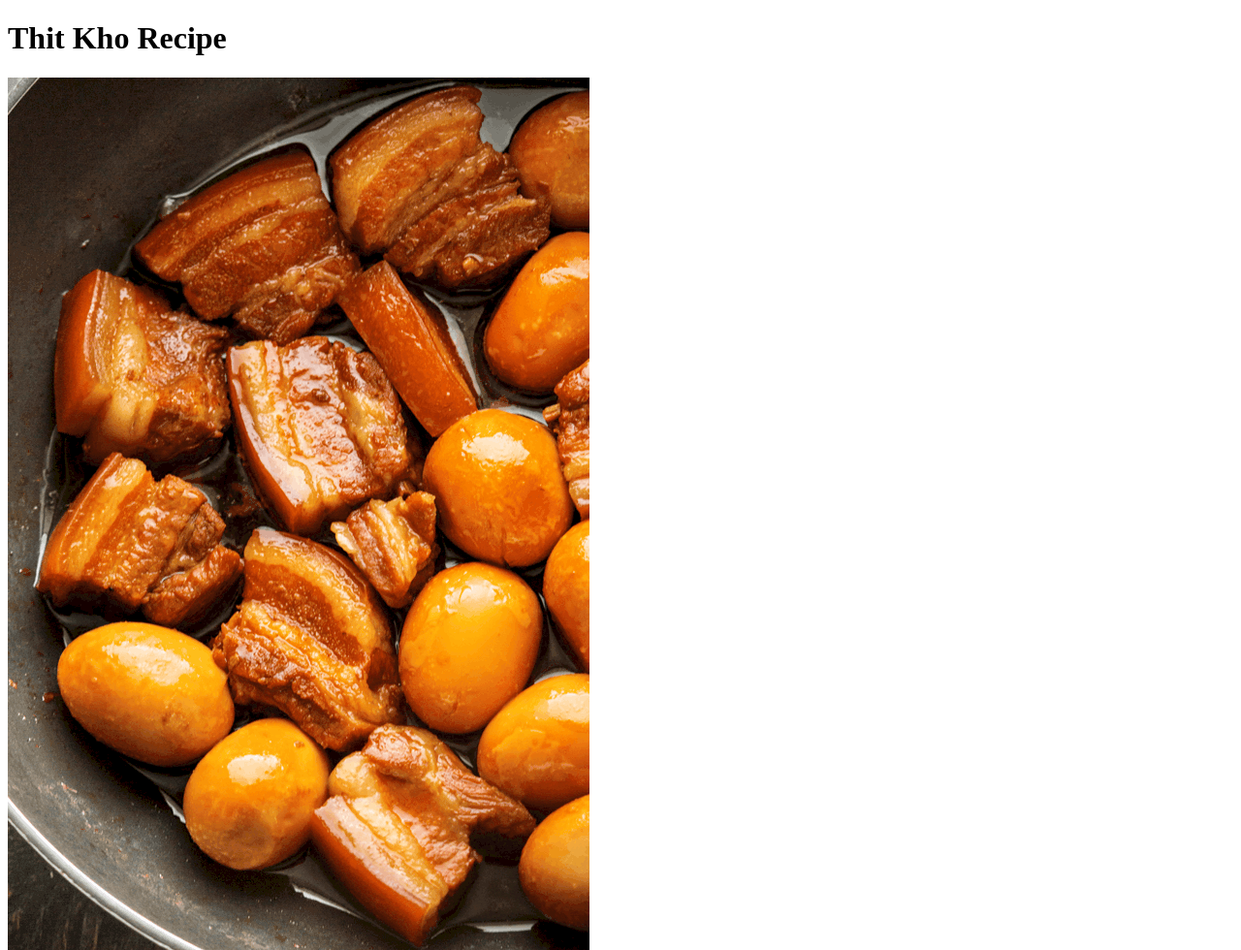
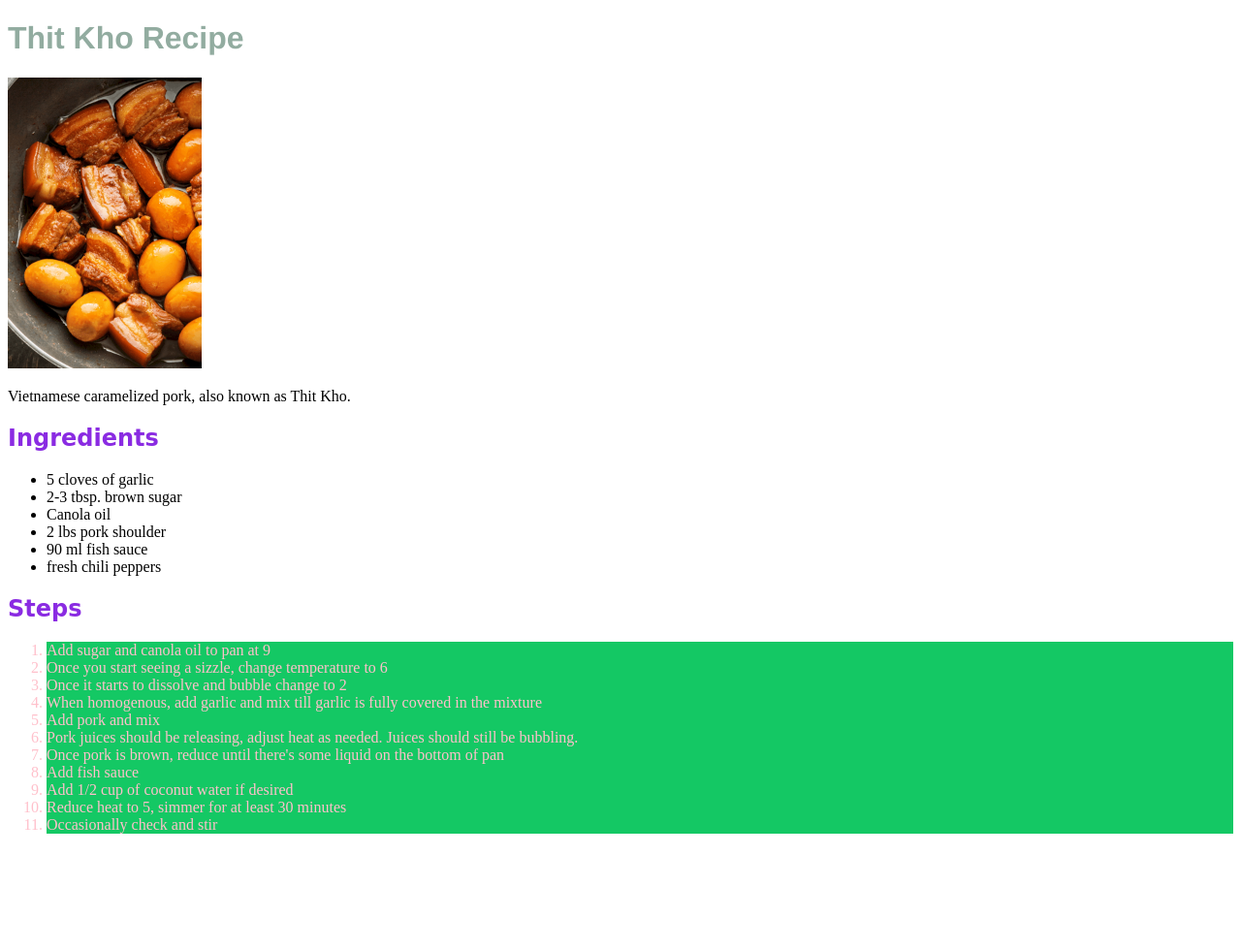
Before and after one commit to giorgio-tran/odin-recipes, a plain HTML site: page recipes/thitkho.html in a window 1280 px wide. Shown: the top 980 px of the page at 97% size. After the commit the page ends 876 px from the top, so only its background shows below. Drawn offline with Linux system fonts and the light colour scheme; files that its build step writes are made by us from their sources.

Commit message:
Practiced using descendants, classes, and types on recipes

```diff
--- a/recipes/thitkho.html
+++ b/recipes/thitkho.html
@@ -3,10 +3,10 @@
     <head>
         <meta charset="UTF-8">
         <title> Thit Kho Recipe </title>
-        <link rel="stylesheet" href="style.css">
+        <link rel="stylesheet" href="../style.css">
     </head>
     <body>
-        <h1> Thit Kho Recipe </h1>
+        <h1 class="header-1"> Thit Kho Recipe </h1>
         <img src="thitkho.png" alt="Picture of Thit Kho"><br>
         <p>
             Vietnamese caramelized pork, also known as Thit Kho.
--- a/style.css
+++ b/style.css
@@ -1,3 +1,19 @@
 .header-1 {
     color: #92aca0;
+    font-family: Helvetica, sans-serif;
 }
+
+h2 {
+    color: blueviolet;
+    font-family: cursive;
+}
+
+ol li {
+    color: pink;
+    background-color: rgb(20, 200, 100);
+}
+
+img {
+    width: 200px;
+    height: auto;
+}
```
Also changed, not shown: recipes/pasta.html (+1 -1 lines), recipes/ragu.html (+1 -1 lines).
